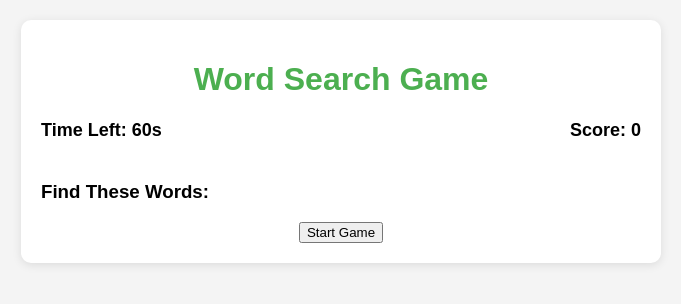
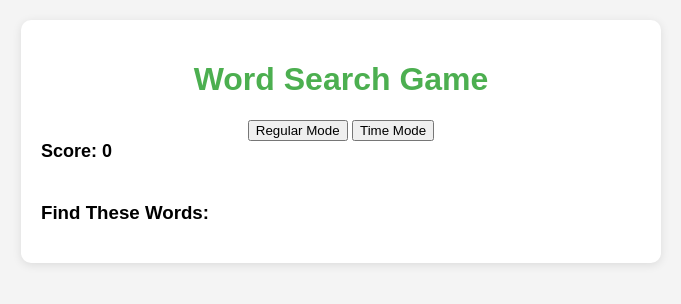
Before and after one commit to ayrazahraa/words, a plain HTML site: page index.html in a window 1280 px wide. Shown: the whole page, without its empty margins (299-980 px from the left). Drawn offline with Linux system fonts and the light colour scheme.

Commit message:
Update index.html

```diff
--- a/index.html
+++ b/index.html
@@ -9,8 +9,12 @@
 <body>
   <div class="game-container">
     <h1>Word Search Game</h1>
+    <div class="mode-selection">
+      <button id="regularModeButton">Regular Mode</button>
+      <button id="timeModeButton">Time Mode</button>
+    </div>
     <div class="info-panel">
-      <div id="timer">Time Left: <span id="time">60</span>s</div>
+      <div id="timer" style="display: none;">Time Left: <span id="time">60</span>s</div>
       <div id="score">Score: <span id="scoreCount">0</span></div>
     </div>
     <div class="grid-container" id="grid"></div>
@@ -18,7 +22,7 @@
       <h3>Find These Words:</h3>
       <ul id="wordList"></ul>
     </div>
-    <button id="startButton">Start Game</button>
+    <button id="startButton" style="display: none;">Start Game</button>
   </div>
   <script src="script.js"></script>
 </body>
```
